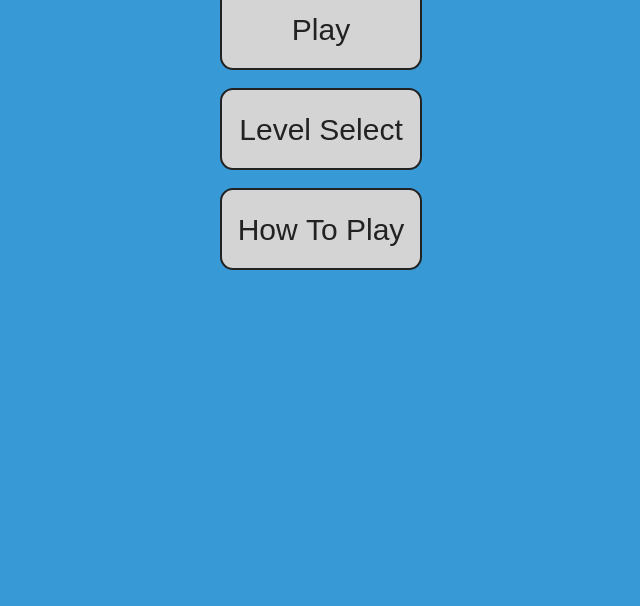
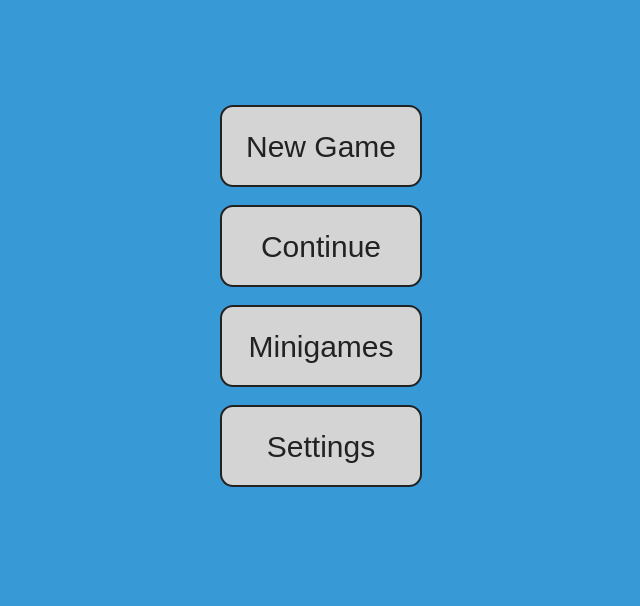
Before and after one commit to overcookedRice27/cse110-group18, a website built with Vite: page index.html in a window 1280 px wide. Shown: the part 238-844 px from the top of the page, without its empty margins (319-959 px from the left). Before the commit the page ends 800 px from the top, so only its background shows below. Built offline with nearby package versions, Linux system fonts and the light colour scheme.

Commit message:
corrected button labels

```diff
--- a/src/menu.ts
+++ b/src/menu.ts
@@ -4,27 +4,31 @@ import { createButton } from "./button";
 const stage = new Konva.Stage({
     container: "menu-screen",
     width: 1000,
-    height: 400,
+    height: 600,
 });
 
 const menu_screen = new Konva.Layer();
 stage.add(menu_screen);
 
-// Reuse existing buttons
-const playButton = createButton("Play");
-const levelsButton = createButton("Level Select");
-const howToButton = createButton("How To Play");
+//reuse existing buttons
+const newGameButton = createButton("New Game");
+const continueButton = createButton("Continue");
+const minigamesButton = createButton("Minigames");
+const settingsButton = createButton("Settings");
 
-// Position buttons
-playButton.position({ x: 400, y: 40 });
-levelsButton.position({ x: 400, y: 140 });
-howToButton.position({ x: 400, y: 240 });
+//position buttons
+newGameButton.position({ x: 400, y: 100 });
+continueButton.position({ x: 400, y: 200});
+minigamesButton.position({ x: 400, y: 300 });
+settingsButton.position({ x: 400, y: 400 });
 
-// Temporary test functionality
-playButton.on("click", () => {alert("play alert");});   //dummy testing
+//Temporary test functionality, implement screen switching later
+newGameButton.on("click", () => {alert("new game alert");});   //dummy testing
 
-levelsButton.on("click", () => {alert("level select alert");});
+continueButton.on("click", () => {alert("continue alert");});
 
-howToButton.on("click", () => {alert("how to play alert");});
+minigamesButton.on("click", () => {alert("minigamesalert");});
 
-menu_screen.add(playButton, levelsButton, howToButton);
+settingsButton.on("click", () => {alert("settings alert");});
+
+menu_screen.add(newGameButton, continueButton, minigamesButton, settingsButton);
--- a/src/style/style.css
+++ b/src/style/style.css
@@ -20,10 +20,12 @@ body {
 
 #title {
     font-size: 64px;
-    margin-top: 20px;
+    margin-top: 120px;
+    margin-bottom: 0px;
 }
 
 #title-descriptor p {
     font-size: 24px;
-    margin-top: 20px;
+    margin-top: 120px;
+    margin-bottom: 0px;
 }
```
